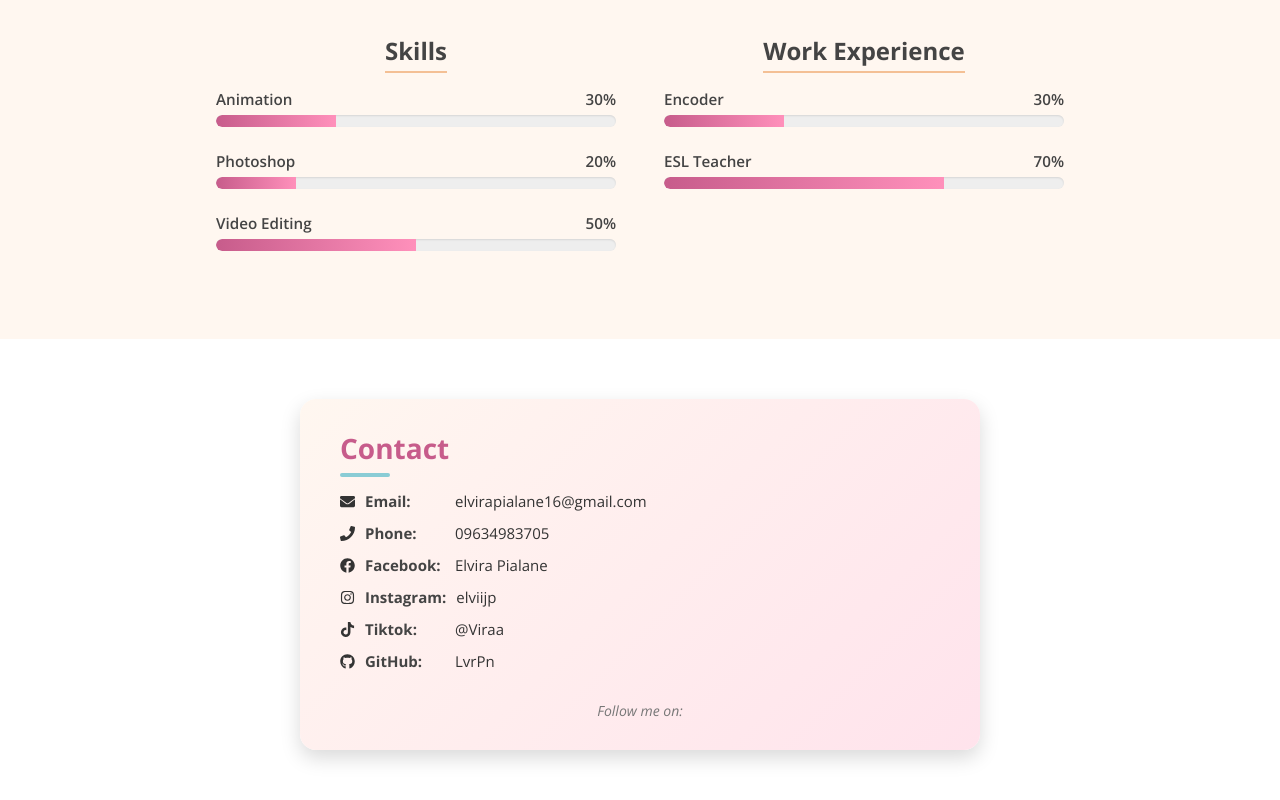
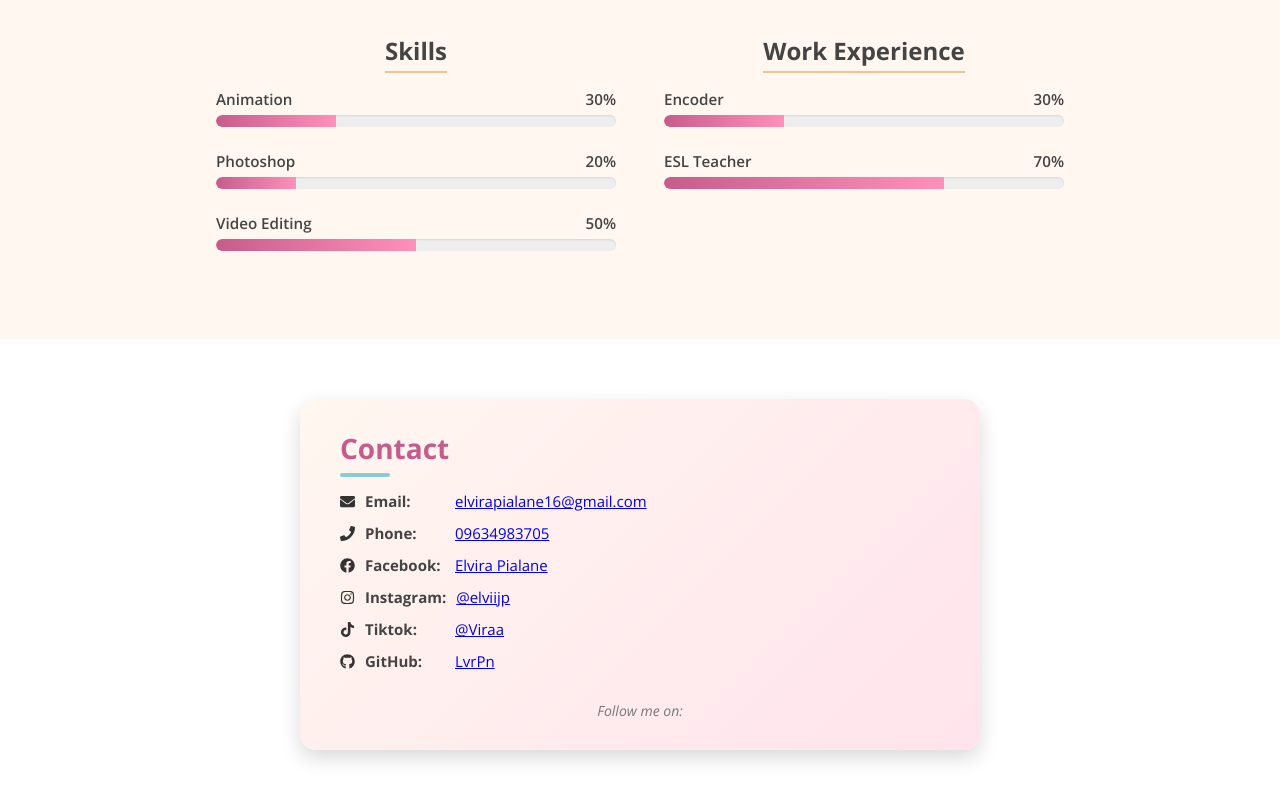
Before and after one commit to LvrPln/React-Portfolio, a React (Create React App) app: page / in a window 1280 px wide. Shown: the part 676-1476 px from the top of the page. Built offline with nearby package versions, Linux system fonts and the light colour scheme.

Commit message:
Update Contact.jsx

```diff
--- a/src/components/Contact.jsx
+++ b/src/components/Contact.jsx
@@ -1,22 +1,39 @@
 import { FaEnvelope, FaPhone, FaFacebook, FaInstagram, FaTiktok, FaGithub } from "react-icons/fa";
-
 
 const Contact = () => {
     return (
         <div className="contact-container">
             <h2>Contact</h2>
             <div className="contact-info">
-            <p><FaEnvelope /> <strong>Email:</strong> elvirapialane16@gmail.com</p>
-            <p><FaPhone /> <strong>Phone:</strong> 09634983705</p>
-            <p><FaFacebook /> <strong>Facebook:</strong>Elvira Pialane</p>
-            <p><FaInstagram /> <strong>Instagram:</strong> elviijp</p>
-            <p><FaTiktok /> <strong>Tiktok:</strong>@Viraa</p>
-            <p><FaGithub /> <strong>GitHub:</strong> LvrPn</p>
+                <p>
+                    <FaEnvelope /> <strong>Email:</strong>{" "}
+                    <a href="mailto:elvirapialane16@gmail.com">elvirapialane16@gmail.com</a>
+                </p>
+                <p>
+                    <FaPhone /> <strong>Phone:</strong>{" "}
+                    <a href="tel:09634983705">09634983705</a>
+                </p>
+                <p>
+                    <FaFacebook /> <strong>Facebook:</strong>{" "}
+                    <a href="https://www.facebook.com/elvira.pialane" target="_blank" rel="noopener noreferrer">Elvira Pialane</a>
+                </p>
+                <p>
+                    <FaInstagram /> <strong>Instagram:</strong>{" "}
+                    <a href="https://www.instagram.com/elviijp" target="_blank" rel="noopener noreferrer">@elviijp</a>
+                </p>
+                <p>
+                    <FaTiktok /> <strong>Tiktok:</strong>{" "}
+                    <a href="https://www.tiktok.com/@Viraa" target="_blank" rel="noopener noreferrer">@Viraa</a>
+                </p>
+                <p>
+                    <FaGithub /> <strong>GitHub:</strong>{" "}
+                    <a href="https://github.com/LvrPn" target="_blank" rel="noopener noreferrer">LvrPn</a>
+                </p>
             </div>
 
             <div className="social-follow">
                 <p>Follow me on:</p>
-        {/* You can add icons/links here if needed */}
+                {/* Optionally, repeat icons as clickable buttons */}
             </div>
         </div>
     );
```
Lines whose indentation alone changed are shown as unchanged.
